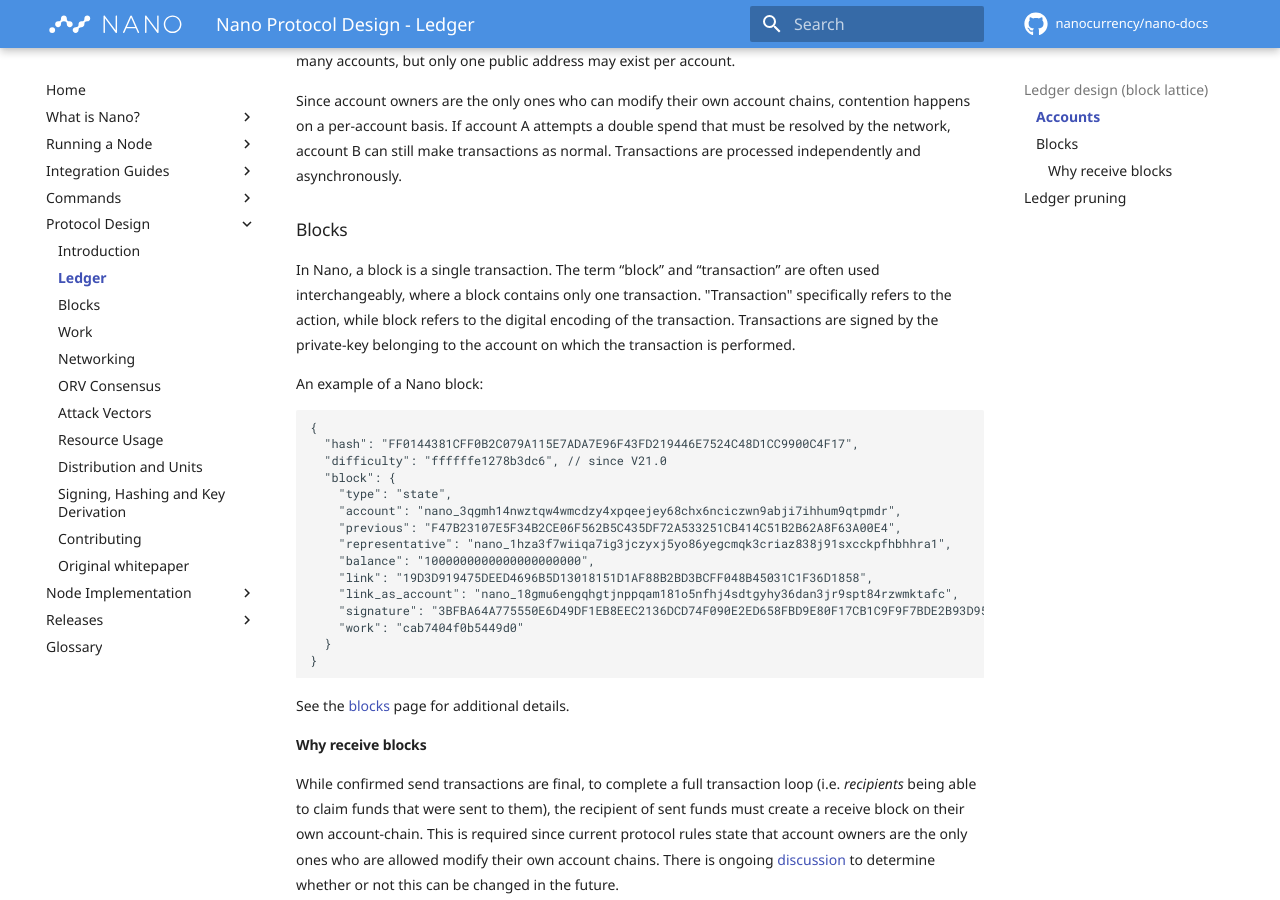
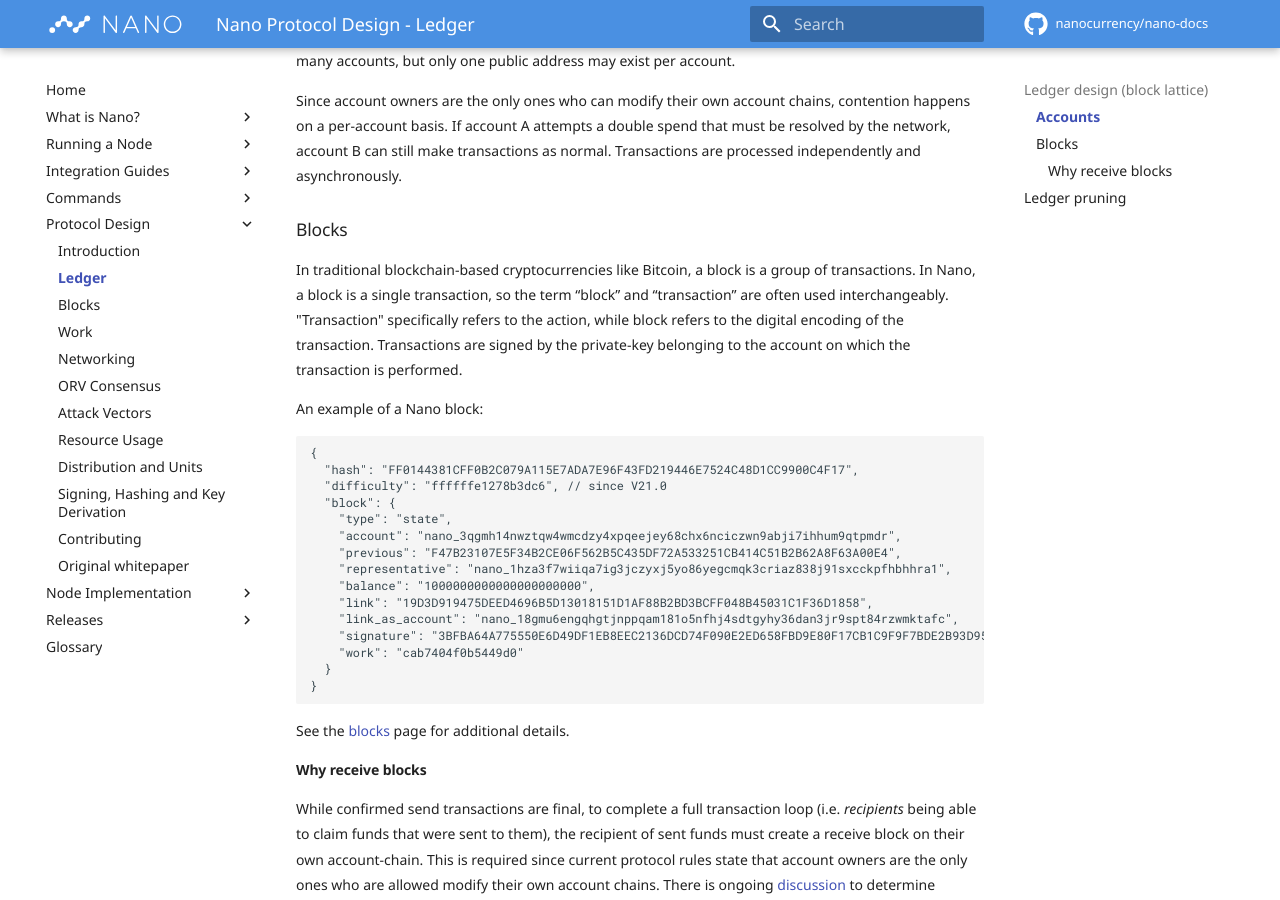
Before and after one commit to nanocurrency/nano-docs, an MkDocs documentation site: the page built from docs/protocol-design/ledger.md, in a window 1280 px wide and 900 px high, scrolled down 803 px. Built offline with MkDocs 1.6.1 and Material for MkDocs 9.7.7, drawn with Linux system fonts in a browser that asks for light colours; comment, search, counter and statistics services are not loaded.

Commit message:
Update ledger.md
Removing duplicate language in the blocks section and adding a clarifying statement vs Bitcoin (Nano block == 1 tx, Bitcoin block == groups of tx)

````diff
--- a/docs/protocol-design/ledger.md
+++ b/docs/protocol-design/ledger.md
@@ -39,7 +39,7 @@
 
 ### Blocks
 
-In Nano, a block is a single transaction. The term “block” and “transaction” are often used interchangeably, where a block contains only one transaction. "Transaction" specifically refers to the action, while block refers to the digital encoding of the transaction. Transactions are signed by the private-key belonging to the account on which the transaction is performed.
+In traditional blockchain-based cryptocurrencies like Bitcoin, a block is a group of transactions. In Nano, a block is a single transaction, so the term “block” and “transaction” are often used interchangeably. "Transaction" specifically refers to the action, while block refers to the digital encoding of the transaction. Transactions are signed by the private-key belonging to the account on which the transaction is performed.
 
 An example of a Nano block:
 ```
````
